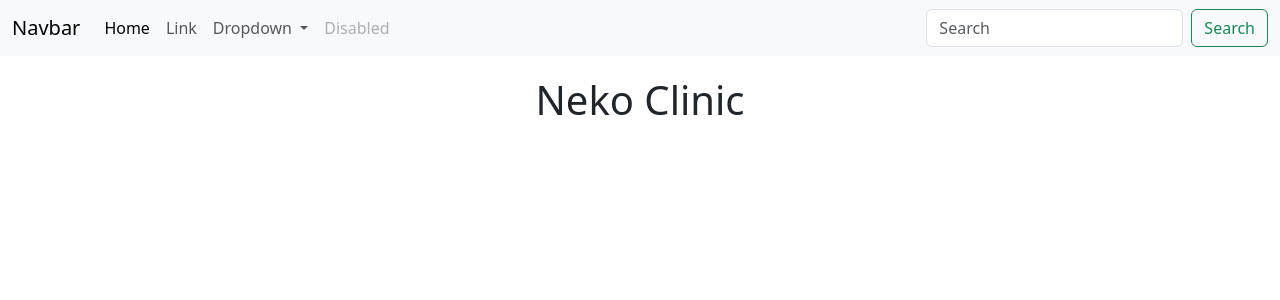
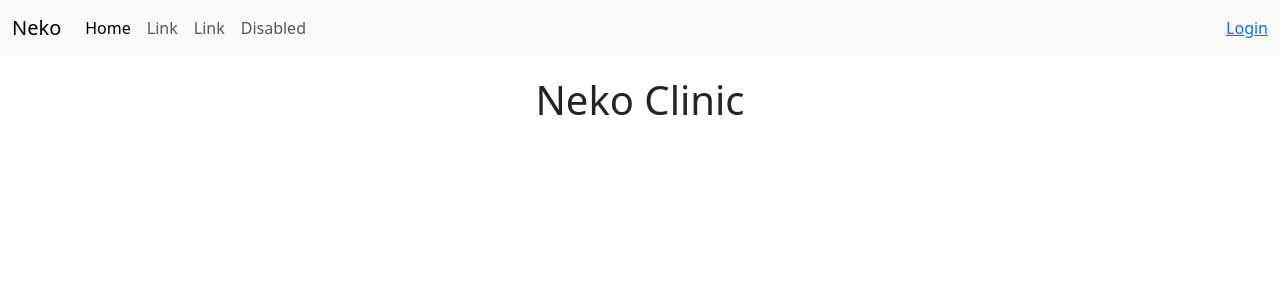
Before and after one commit to chihieuwe/cs50-final, a Flask app: page / in a window 1280 px wide. Shown: the top 300 px of the page. Run offline with Flask 3, Linux system fonts and the light colour scheme.

Commit message:
Add login label

```diff
--- a/templates/layout.html
+++ b/templates/layout.html
@@ -14,37 +14,32 @@
 <body>
 <nav class="navbar navbar-expand-lg bg-body-tertiary">
     <div class="container-fluid">
-            <a class="navbar-brand" href="#">Navbar</a>
+        <a class="navbar-brand" href="#">Neko</a>
         <button class="navbar-toggler" type="button" data-bs-toggle="collapse" data-bs-target="#navbarSupportedContent" aria-controls="navbarSupportedContent" aria-expanded="false" aria-label="Toggle navigation">
         <span class="navbar-toggler-icon"></span>
         </button>
         <div class="collapse navbar-collapse" id="navbarSupportedContent">
+
         <ul class="navbar-nav me-auto mb-2 mb-lg-0">
+
             <li class="nav-item">
-                <a class="nav-link active" aria-current="page" href="#">Home</a>
+            <a class="nav-link active" href="#">Home</a>
             </li>
+
             <li class="nav-item">
             <a class="nav-link" href="#">Link</a>
             </li>
-                <li class="nav-item dropdown">
-                <a class="nav-link dropdown-toggle" href="#" role="button" data-bs-toggle="dropdown" aria-expanded="false">
-                    Dropdown
-                </a>
-                <ul class="dropdown-menu">
-                    <li><a class="dropdown-item" href="#">Action</a></li>
-                    <li><a class="dropdown-item" href="#">Another action</a></li>
-                    <li><hr class="dropdown-divider"></li>
-                    <li><a class="dropdown-item" href="#">Something else here</a></li>
+
+            <li class="nav-item">
+            <a class="nav-link" href="#">Link</a>
+            </li>
+
+            <li class="nav-item">
+            <a class="nav-link" href="#">Disabled</a>
+            </li>
+
         </ul>
-                </li>
-                <li class="nav-item">
-                <a class="nav-link disabled">Disabled</a>
-                </li>
-            </ul>
-            <form class="d-flex" role="search">
-                <input class="form-control me-2" type="search" placeholder="Search" aria-label="Search">
-                <button class="btn btn-outline-success" type="submit">Search</button>
-            </form>
+            <a href="#">Login</a>
         </div>
     </div>
     </nav>
```
Lines whose indentation alone changed are shown as unchanged.
